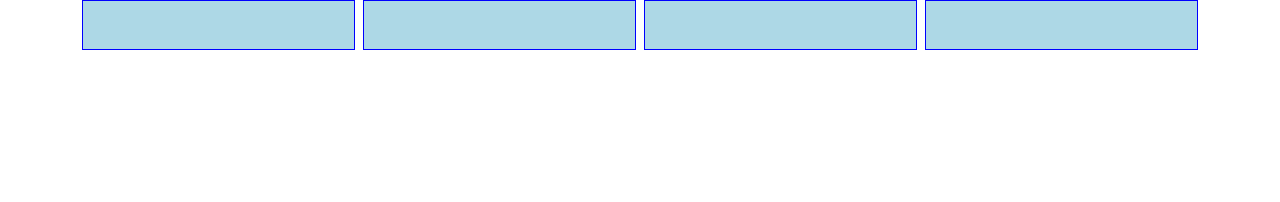
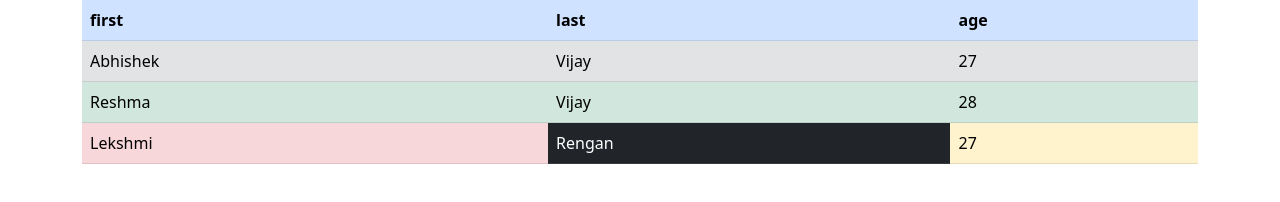
Before and after one commit to AthulPM97/bootstrap-demo, a plain HTML site: page index.html in a window 1280 px wide. Drawn offline with nearby package versions, Linux system fonts and the light colour scheme.

Commit message:
table classes and default colors stylings

```diff
--- a/index.html
+++ b/index.html
@@ -11,22 +11,32 @@
 </head>
 <body>
     <div class="container">
-        <!-- gx-2 gives gap of 2px on x axis -->
-        <!-- g-3 gives gap of 3px on both x and y axis -->
-        <div class="row row-cols-2 row-cols-lg-4 gx-2">
-            <div class="col">
-                <div class="box"></div>
-            </div>
-            <div class="col">
-                <div class="box"></div>
-            </div>
-            <div class="col">
-                <div class="box"></div>
-            </div>
-            <div class="col">
-                <div class="box"></div>
-            </div>
-        </div>
+        <table class="table">
+            <thead>
+                <tr class="table-primary">
+                    <th>first</th>
+                    <th>last</th>
+                    <th>age</th>
+                </tr>
+            </thead>
+            <tbody>
+                <tr class="table-secondary">
+                    <td>Abhishek</td>
+                    <td>Vijay</td>
+                    <td>27</td>
+                </tr>
+                <tr class="table-success">
+                    <td>Reshma</td>
+                    <td>Vijay</td>
+                    <td>28</td>
+                </tr>
+                <tr>
+                    <td class="table-danger">Lekshmi</td>
+                    <td class="table-dark">Rengan</td>
+                    <td class="table-warning">27</td>
+                </tr>
+            </tbody>
+        </table>
     </div>
 
     <!-- JavaScript Bundle with Popper -->
```
